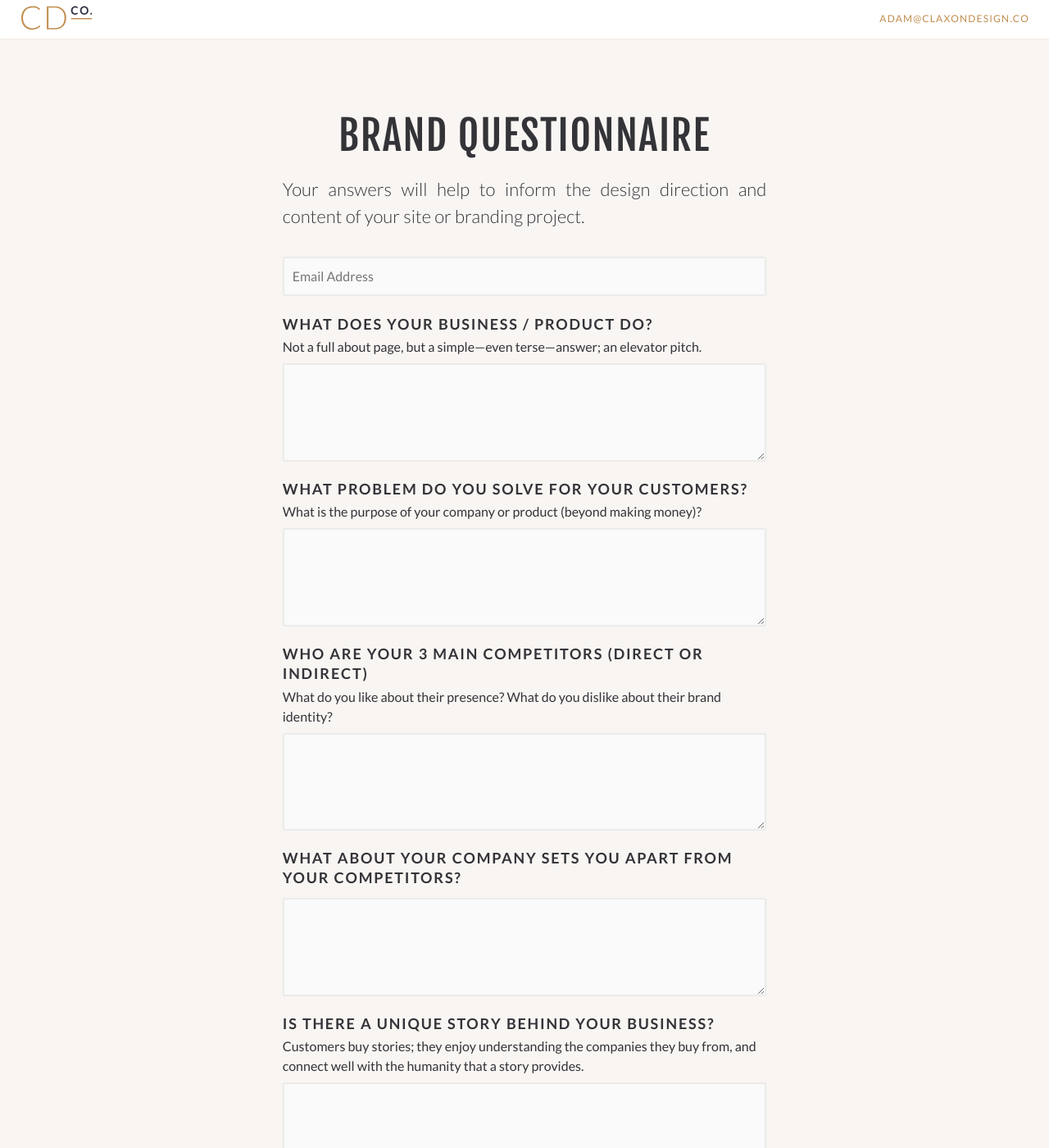
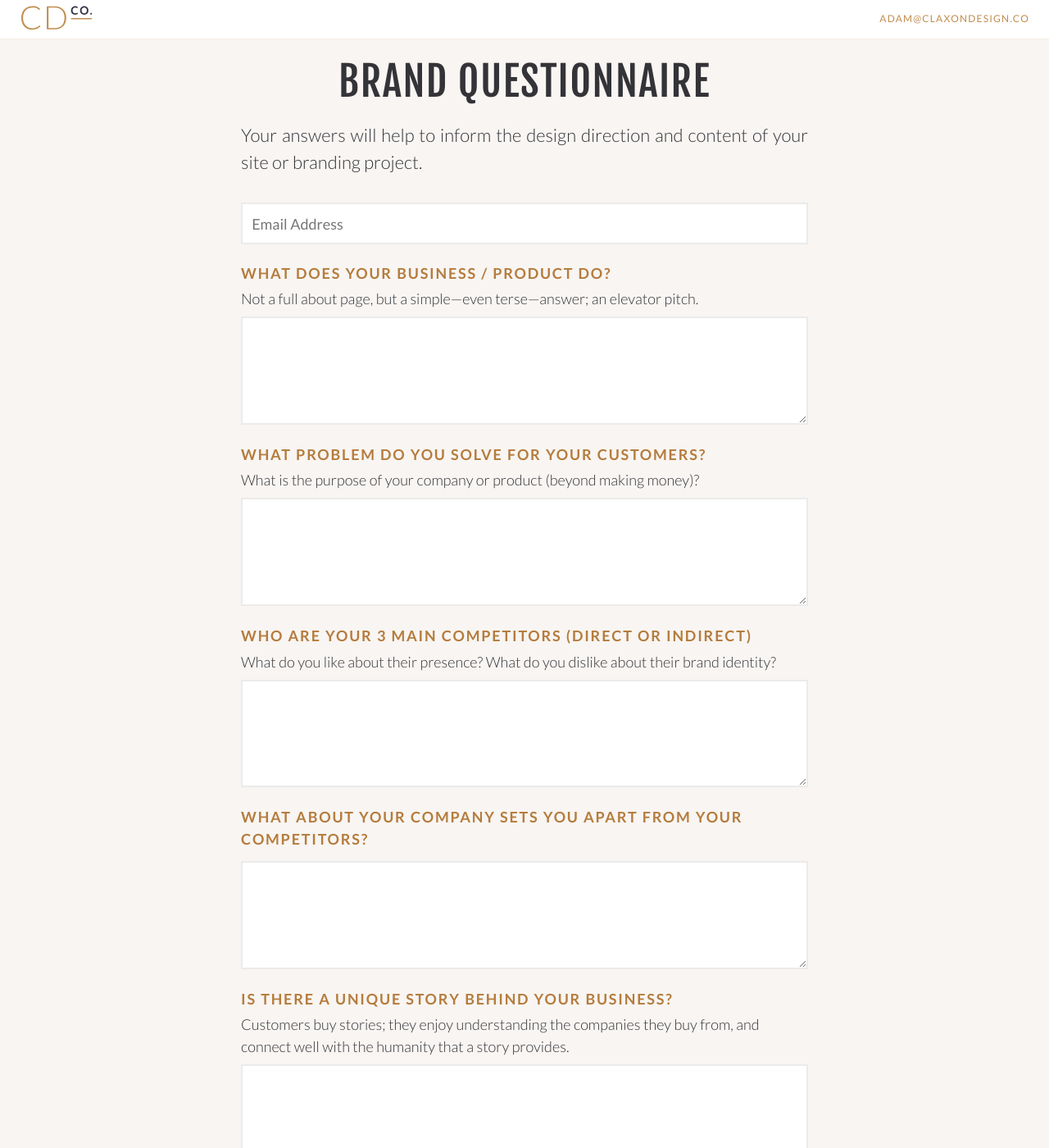
Before and after one commit to claxondesignco/claxondesignco.github.io, a Jekyll site: the page built from brand-questionnaire.html, in a window 1280 px wide and 1400 px high. Shown: the whole window at 82% size. Built offline with Jekyll 4.4.1, drawn with Linux system fonts in a browser that asks for light colours.

Commit message:
Completed contact form

```diff
--- a/_includes/contact.html
+++ b/_includes/contact.html
@@ -2,7 +2,9 @@
   <header class="section__header">
     <h2 class="section__subhead" id="contact">Let's build something great.</h2>
   </header>
-  <p>Email me at
+  {% include contact-form.html %}
+  <p class="thanks">Thank you for reaching out<br>We&rsquo;ll be in touch shortly.</p>
+  <p class="email-cta">Or email me at
 <script type="text/javascript">
 var x="function f(x){var i,o=\"\",l=x.length;for(i=0;i<l;i+=2) {if(i+1<l)o+=" +
 "x.charAt(i+1);try{o+=x.charAt(i);}catch(e){}}return o;}f(\"ufcnitnof x({)av" +
--- a/_includes/navigation.html
+++ b/_includes/navigation.html
@@ -11,6 +11,9 @@
     </li>
     <li class="navigation-list-item">
       <a href="#ethics" class="navigation-list-item-link">Ethics &amp; Priorities</a>
+    </li>
+    <li class="navigation-list-item">
+      <a href="#contact" class="navigation-list-item-link">Contact</a>
     </li>
     <li class="navigation-list-item">
       <a href="#about" id="about-toggle" class="navigation-list-item-link">about</a>
--- a/_sass/_cta.sass
+++ b/_sass/_cta.sass
@@ -7,6 +7,15 @@
 
   p
     text-align: center
+
+    &.thanks
+      display: none
+      visibility: hidden
+
+      &.display
+        display: initial
+        visibility: visible
+        margin-bottom: ms(3)
 
   @include small
     padding: 0 ms(3) ms(3)
@@ -22,6 +31,8 @@
     text-transform: initial
     font-weight: 300
     letter-spacing: initial
+    margin-top: -(ms(5))
+    padding-top: ms(5)
 
     @include small
       font-size: ms(4)
@@ -30,6 +41,8 @@
     @include medium
       font-size: ms(5)
       margin-bottom: ms(0)
+      margin-top: -(ms(7))
+      padding-top: ms(7)
 
   a
     color: $brand
--- a/_sass/_forms.sass
+++ b/_sass/_forms.sass
@@ -1,7 +1,7 @@
 $animate-timing: ease-in-out
 $animate-time: 200ms
 $form-border: 2px solid #ebebeb
-$border-radius: 3px
+$border-radius: 0px
 $field-padding: .618rem
 $light-gray: #767676
 $text-color: #333338
@@ -18,31 +18,42 @@
   overflow: auto
 
 label
-  font: 1rem/1.5em $sans
+  font-size: ms(0)
+  line-height: 1.5em
+  font-family: $sans
 
   h3
     margin-bottom: 0.25em
 
 form
-  margin: 4em auto
+  margin: 1em auto
   width: 95%
+  text-align: left
 
   @include desktop
-    width: 50%
+    max-width: 43.24878rem
+    margin-left: auto
+    margin-right: auto
 
   div
     margin: 1em 0
     position: relative
     transition: margin $animate-time ease-in-out
+    -webkit-transform: translate3d(0, 0, 0)
     transform: translateZ(0)
 
     label
-      font: 1rem/1.5em $sans
+      font-size: ms(0)
+      font-weight: 400
+      line-height: 1.5em
+      font-family: $sans
       color: $light-gray
       position: absolute
       left: calc(.618em + 2px)
       top: calc(.618em + 2px)
       transition: top $animate-time ease-in-out, left $animate-time ease-in-out, color $animate-time ease-in-out
+
+      -webkit-transform: translate3d(0, 0, 0)
       transform: translateZ(0)
 
     &.active,
@@ -57,6 +68,9 @@
         top: -1.618em
         color: #333338
 
+  h3
+    color: $brand-on-white
+
 input[type="text"],
 input[type="email"],
 input[type="tel"],
@@ -65,12 +79,13 @@
   -webkit-appearance: none
   width: 100%
   padding: $field-padding
-  font-size: 1rem
+  font-size: ms(0)
   border-radius: $border-radius
   border: $form-border
-  background: #fafafa
   transition: border $animate-time $animate-timing
-  font: 1rem/1.5em $sans
+  font-size: ms(0)
+  line-height: 1.5em
+  font-family: $sans
 
   &:focus
     outline: none
@@ -113,7 +128,7 @@
   width: 2em
   position: relative
   overflow: hidden
-  margin: 0 0.5em 0 0
+  margin: 0 0.9em 0 0
   padding: 0
   border: 0
   outline: 0
@@ -121,6 +136,7 @@
 
   & + label
     position: relative
+    -webkit-transform: translate3d(0, 0, 0)
     transform: translateZ(0)
 
     &::before
@@ -136,6 +152,7 @@
       background: $light-background
       vertical-align: top
       box-sizing: border-box
+      -webkit-transform: translate3d(0, 0, 0)
       transform: translateZ(0)
       transition: border $animate-time $animate-timing, transform $animate-time $animate-timing, background $animate-time $animate-timing, height $animate-time $animate-timing
 
@@ -152,6 +169,7 @@
       border-top: 0
       border-right: 0
       border-radius: 0
+      -webkit-transform: translate3d(0, 0, 0)
       transform: rotate(-45deg)
       height: 0.618em
       background: transparent
@@ -166,12 +184,15 @@
   padding: 0
   margin: 0 0 1em
 
+  h3
+    margin-bottom: 0.25em
+
 legend
   float: left
   width: 100%
   display: block
   margin-bottom: 1em
-  font-size: 0.9rem
+  font-size: ms(0)
 
   span
     color: $light-gray
--- /dev/null
+++ b/_sass/_modals.sass
@@ -0,0 +1,57 @@
+.fade
+  position: absolute
+  top: 0
+  right: 0
+  bottom: 0
+  left: 0
+  background-color: rgba(51, 51, 56, 0.93)
+  z-index: 999
+  text-align: center
+  display: none
+  visibility: hidden
+
+  &:before
+    content: ''
+    display: inline-block
+    height: 100%
+    vertical-align: middle
+    margin-right: -0.25em
+
+  &.display
+    display: initial
+    visibility: visible
+
+.modal
+  height: auto
+  background: $background
+  padding: ms(3)
+  width: 95%
+  margin-left: 2.5%
+  margin-right: 2.5%
+  display: inline-block
+  vertical-align: middle
+
+  @include small
+    width: 90%
+    margin-left: 5%
+    margin-right: 5%
+
+  @include medium
+    width: 40%
+
+  &-content
+    font-size: ms(2)
+    color: $brand
+    font-style: italic
+    text-transform: initial
+    font-weight: 300
+    letter-spacing: initial
+
+    @include small
+      font-size: ms(3)
+
+    @include medium
+      font-size: ms(3)
+
+    p
+      text-align: center
--- /dev/null
+++ b/contact-form-embed.html
@@ -0,0 +1,5 @@
+---
+layout: forms
+title: Contact
+---
+<iframe src="https://docs.google.com/forms/d/e/1FAIpQLSfShp7zDZpldvAQ9RmwPBv1td3zLA9oo6nINZheH1i9luX2iQ/viewform?embedded=true" width="760" height="500" frameborder="0" marginheight="0" marginwidth="0">Loading...</iframe>
--- a/css/main.scss
+++ b/css/main.scss
@@ -13,3 +13,4 @@
 @import "footer";
 @import "about";
 @import "forms";
+@import "modals";
--- a/js/scripts.js
+++ b/js/scripts.js
@@ -70,6 +70,20 @@
   }
 });
 
+$("#contact").waypoint(function(direction){
+  if (direction === 'down') {
+    $('a').not("[href='#about']").removeClass("active");
+    $("[href='#contact']").addClass("active");
+  }
+});
+
+$("#contact").waypoint(function(direction) {
+  if (direction === 'up') {
+    $('a').not("[href='#about']").removeClass("active");
+    $("[href='#ethics']").addClass("active");
+  }
+});
+
 $(".navigation-list-item-link").not("[href='#about']").click(function(){
   $("#about-section").removeClass("open");
   $("[href='#about']").removeClass("active");
@@ -105,4 +119,10 @@
   }
 });
 
+function formsubmit() {
+  $(".thanks").addClass("display");
+  $("#contact_form").addClass("hide");
+  $(".email-cta").addClass("hide");
+};
+
 smartquotes()
```
Also changed, not shown: _includes/contact-form.html (+27 -11 lines), thank-you.html (added, +7 -0 lines).
